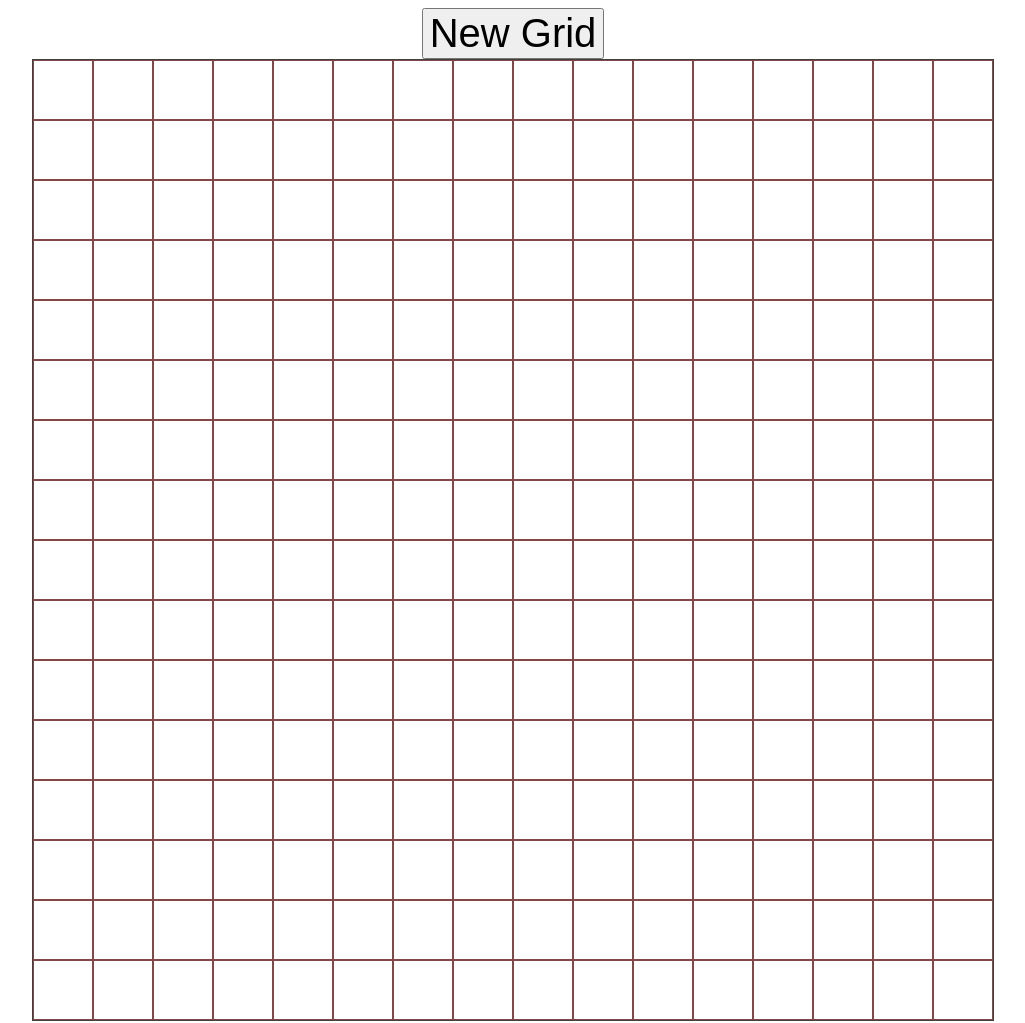
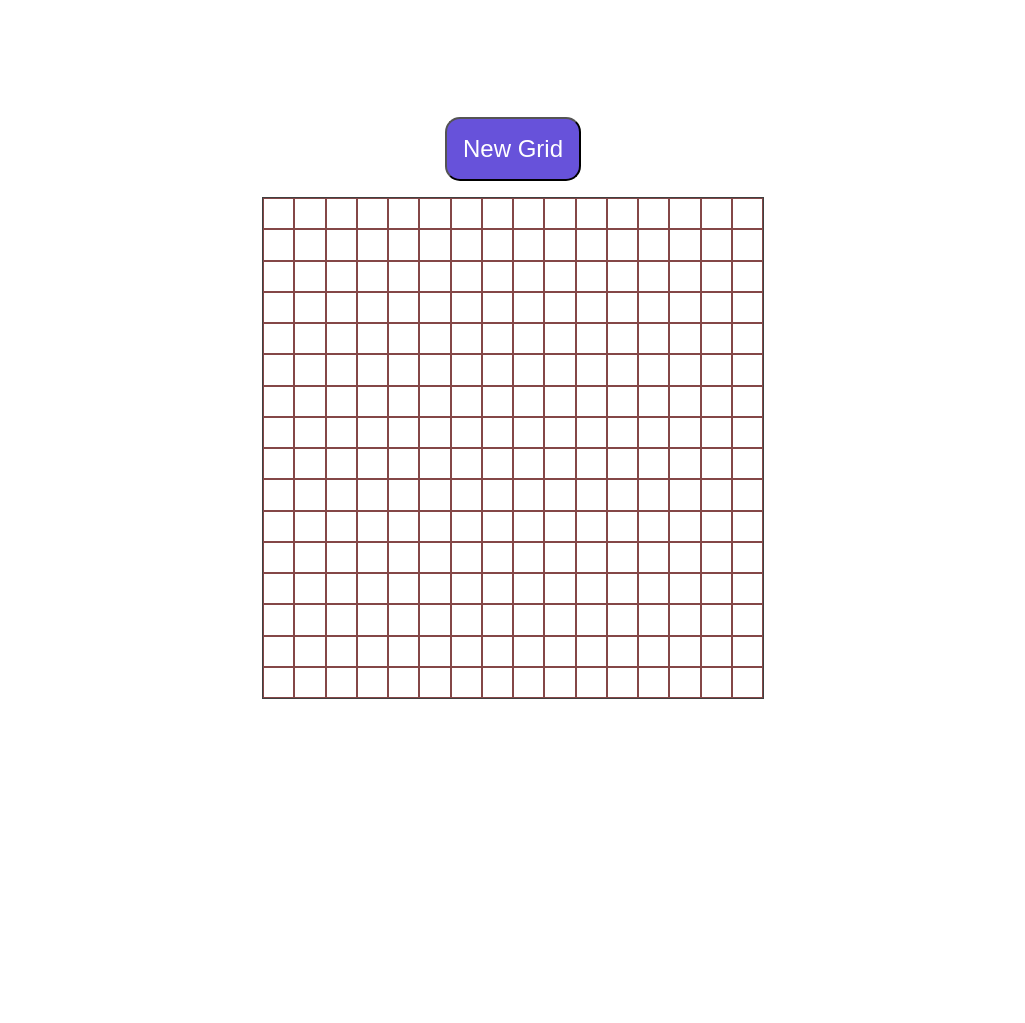
Before and after one commit to laym00n/odin-etch-a-sketch, a plain HTML site: page index.html in a window 1280 px wide. Shown: the whole page, without its empty margins (127-1152 px from the left). After the commit the page ends 800 px from the top, so only its background shows below. Drawn offline with Linux system fonts and the light colour scheme.

```diff
--- a/index.js
+++ b/index.js
@@ -26,7 +26,7 @@ function createGrid(size) {
     // clear any existing grid
     gridContainer.innerHTML = '';
 
-    const newChildDivSize = 960 / size;
+    const newChildDivSize = 500 / size;
 
     const totalSquares = size * size;
 
--- a/styles.css
+++ b/styles.css
@@ -1,13 +1,15 @@
 body{
     display: flex;
     flex-direction: column;
+    align-items: center;
     justify-content: center;
-    align-items: center;
+    min-height: 100vh;
+    margin: 0;
 }
 
 .grid-container{
-    width: 960px;
-    height: 960px;
+    width: 500px;
+    height: 500px;
     display: flex;
     border: 1px solid hsla(0, 0%, 0%, 0.75);
     flex-wrap: wrap;
@@ -19,5 +21,10 @@ body{
 }
 
 #reset-button{
-    font-size: 2.5rem;
+    font-size: 1.5rem;
+    padding: 16px;
+    margin: 16px;
+    color: white;
+    background-color: hsl(249, 65%, 59%);
+    border-radius: 15px;
 }
```
Also changed, not shown: images/first.png (added), images/second.png (added), images/third.png (added), 1 other file.
